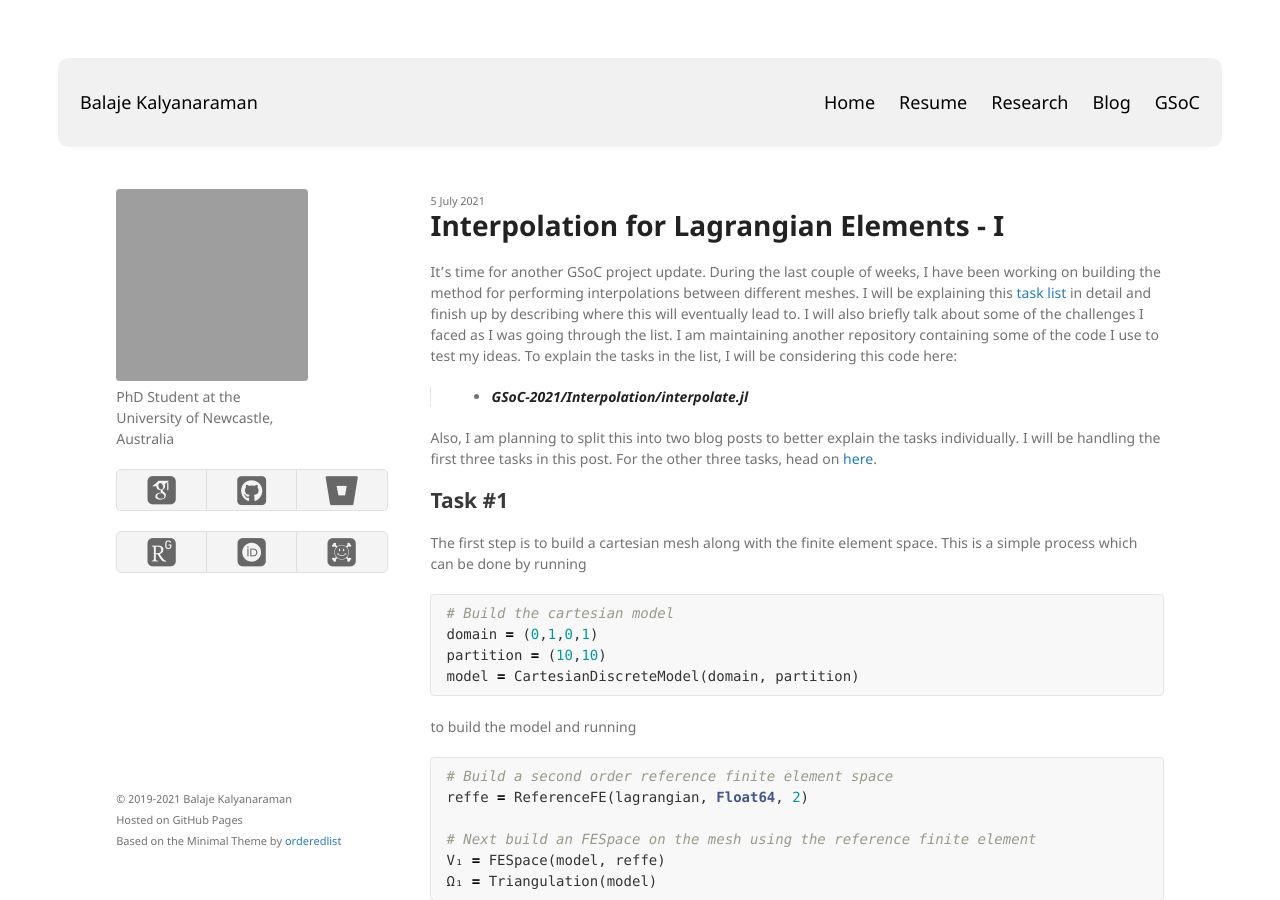
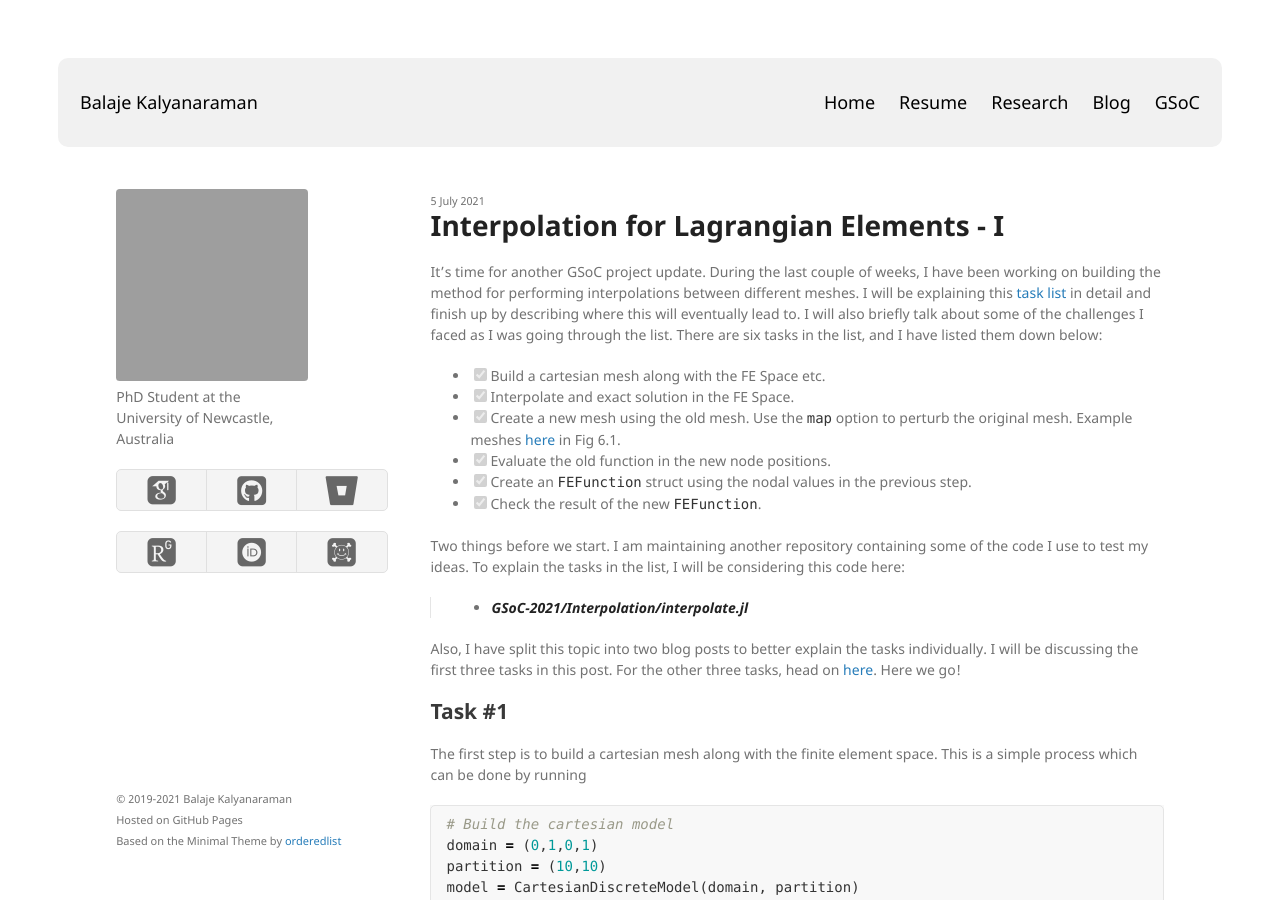
Before and after one commit to Balaje/balaje.github.io, a Jekyll site: the page built from _posts/2021-07-05-GSoC-Week-1.md, in a window 1280 px wide and 900 px high. Built offline with Jekyll 4.4.1, drawn with Linux system fonts in a browser that asks for light colours; nearby versions of some CDN libraries; some web fonts are replaced; some of the changed text lies outside the part shown; grey boxes are pictures that could not be loaded.

Commit message:
Update posts

````diff
--- a/_posts/2021-07-05-GSoC-Week-1.md
+++ b/_posts/2021-07-05-GSoC-Week-1.md
@@ -11,15 +11,26 @@ interpolations between different meshes. I will be explaining this [task
 list](https://github.com/Balaje/Gridap.jl/issues/1) in detail and finish
 up by describing where this will eventually lead to. I will also
 briefly talk about some of the challenges I faced as I was going
-through the list. I am maintaining another repository containing some
+through the list. There are six tasks in the list, and I have listed
+them down below:
+
+- [x] Build a cartesian mesh along with the FE Space etc.
+- [x] Interpolate and exact solution in the FE Space.
+- [x] Create a new mesh using the old mesh. Use the `map` option to perturb the original mesh.  Example meshes [here](https://www.researchgate.net/publication/220179055_Rehabilitation_of_the_Lowest-Order_Raviart-Thomas_Element_on_Quadrilateral_Grids) in Fig 6.1.
+- [x] Evaluate the old function in the new node positions.
+- [x] Create an `FEFunction` struct using the nodal values in the previous step.
+- [x] Check the result of the new `FEFunction`.
+
+Two things before we start. I am maintaining another repository containing some
 of the code I use to test my ideas. To explain the tasks in the list, I
 will be considering this code here:
 
 >- [**GSoC-2021/Interpolation/interpolate.jl**](https://github.com/Balaje/GSoC-2021/blob/main/Interpolation/interpolate.jl)
 
-Also, I am planning to split this into two blog posts to better explain the
-tasks individually. I will be handling the first three tasks in this
-post. For the other three tasks, head on [here](/2021/07/05/GSoC-Week-2.html).
+Also, I have split this topic into two blog posts to better explain the
+tasks individually. I will be discussing the first three tasks in this
+post. For the other three tasks, head on
+[here](/2021/07/05/GSoC-Week-2.html). Here we go!
 
 ## Task #1
 
@@ -99,18 +110,18 @@ the new mesh points.
 
 ``` julia
 partition = (40,40)
-model₂ = CartesianDiscreteModel(domain,partition; map=rndm)
+model₂ = CartesianDiscreteModel(domain,partition; map=sinusoidal_map)
 ```
 
-The function `rndm` defines the map that defines the position of the
+The function `sinusoidal_map` defines the map that defines the position of the
 new mesh points. I considered two different maps,
 - A sinusoidal map.
 - A random perturbation.
 
-The function `rndm` defined below
+The function `sinusoidal_map` for the sinusoidal mapping defined below
 
 ``` julia
-function rndm(p::Point)
+function sinusoidal_map(p::Point)
     r, s = p
     x = r + 0.08*sin(2π*r)*sin(2π*s)
     y = s + 0.08*sin(2π*r)*sin(2π*s)
@@ -118,13 +129,14 @@ function rndm(p::Point)
 end
 ```
 
-simply takes the point `p` from the old mesh, applies the mapping and returns
-the new point. The map is taken from [Figure 6.1 in this paper
+The function takes the point `p` from the old mesh, applies the
+mapping and returns the new point. The map is taken from [Figure 6.1
+in this paper
 here](https://www.researchgate.net/publication/220179055_Rehabilitation_of_the_Lowest-Order_Raviart-Thomas_Element_on_Quadrilateral_Grids).
 
 > The random map is much cooler and is considered in the script
 > [here](https://github.com/Balaje/GSoC-2021/blob/main/Interpolation/interpolate_2.jl). Do
-> take a look.
+> take a look!
 
 The three meshes are shown in the Figure below. The **leftmost** image is
 the source, the **middle** is the sinusoidal mesh and the **rightmost**
````
Also changed, not shown: _posts/2021-07-05-GSoC-Week-2.md (+1 -1 lines).
